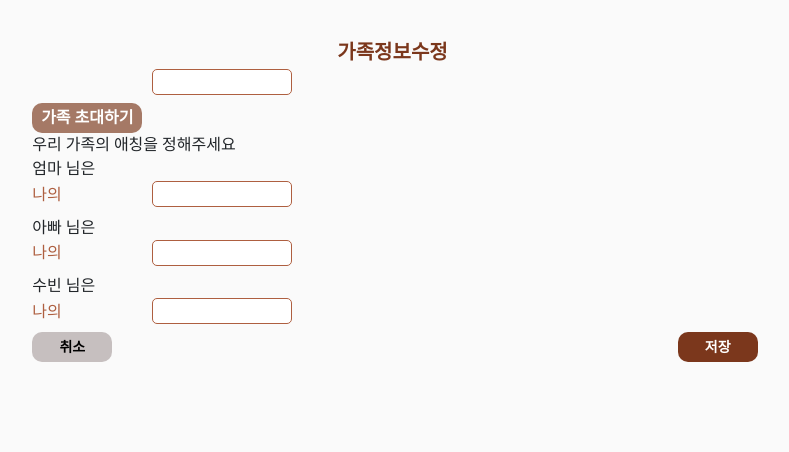
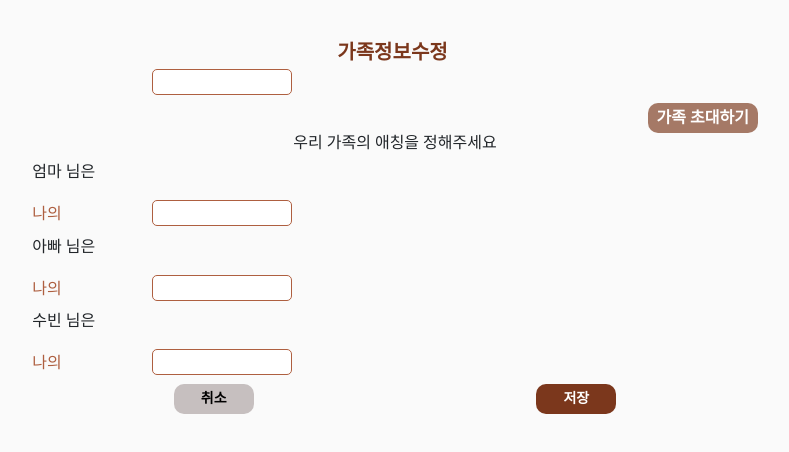
Before and after one commit to sunmingLee/Sai, a Vue app in the folder FrontEnd/: page /familyInformationChange in a window 1280 px wide. Shown: the top 452 px of the page, without its empty margins (245-1034 px from the left). Built offline with nearby package versions, Linux system fonts and the light colour scheme; a web font is replaced by a local one.

Commit message:
Feat: Modify Family Info

```diff
--- a/FrontEnd/src/views/FamilyInformationChangeView.vue
+++ b/FrontEnd/src/views/FamilyInformationChangeView.vue
@@ -2,10 +2,8 @@
   <div class="family-info">
     <HeaderTitle title="가족정보수정"></HeaderTitle>
     <InputBox></InputBox>
-    <Button buttonText="가족 초대하기" buttonClass="big information"></Button>
-    <div class="p-script">
-      <p>우리 가족의 애칭을 정해주세요</p>
-    </div>
+    <Button class="invitebtn" buttonText="가족 초대하기" buttonClass="big information" @click="goInvite"></Button>
+    <h6>우리 가족의 애칭을 정해주세요</h6>
     <div>
       <p>{{userName1}} 님은</p>
       <InputBox :hasLabel="true" labelName="나의"></InputBox>
@@ -41,6 +39,9 @@ export default {
     }
   },
   methods: {
+    goInvite () {
+      this.$router.push('familyInvite')
+    },
     cancle () {
       alert('취소되었습니다.')
     },
@@ -55,14 +56,17 @@ export default {
 }
 </script>
 <style>
-  .p-script{
-    justify-content: center;
+  .invitebtn{
+    display: flex;
+    justify-content: flex-end
+
   }
   .btns{
     display: flex;
-    justify-content: space-between;
+    justify-content: space-around;
   }
-  p {
-    margin: 0;
+  h6 {
+    display: flex;
+    justify-content: center;
   }
 </style>
```
